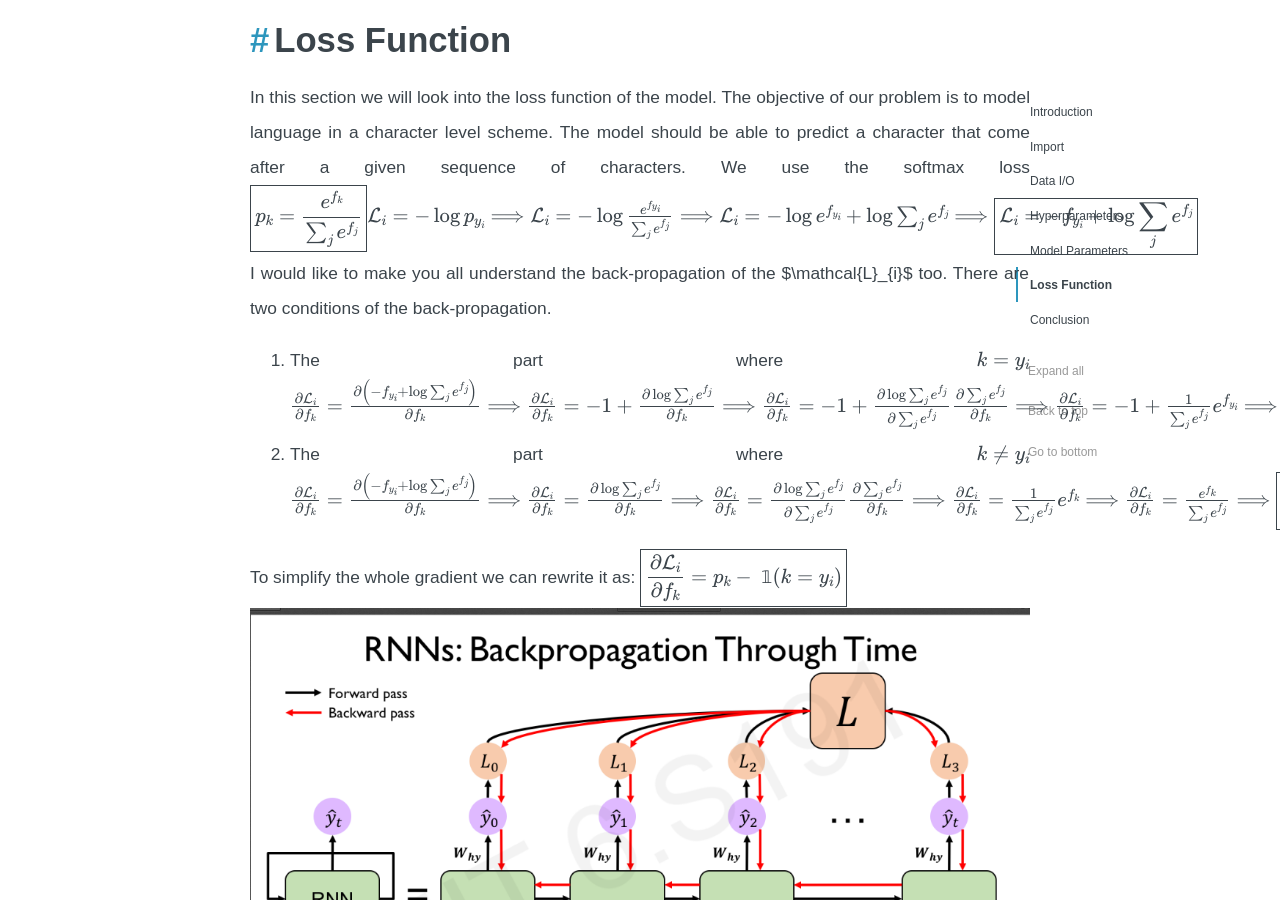
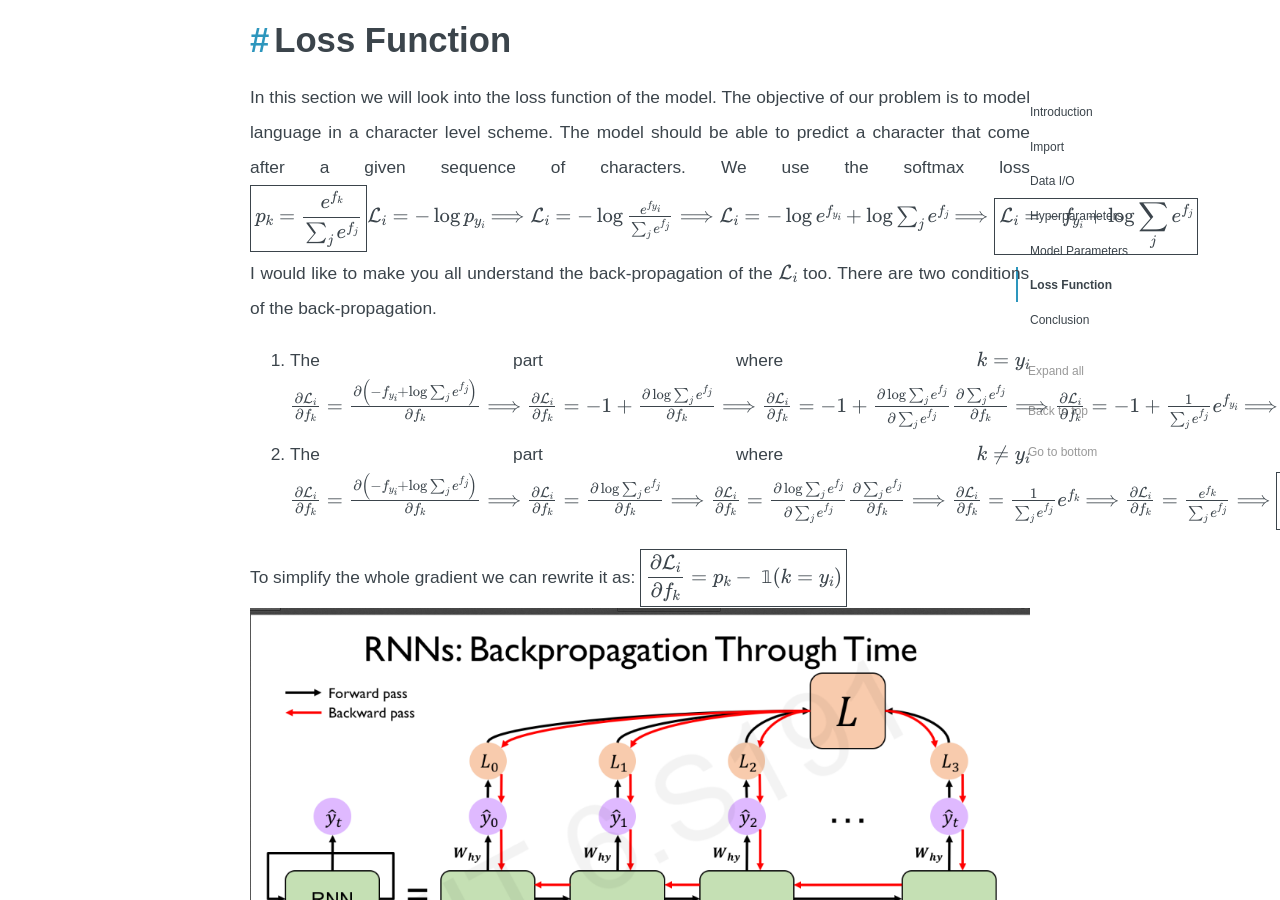
Before and after one commit to ariG23498/ariG23498.github.io, a Jekyll site: the page built from _posts/2020-09-15-Min-Char-RNN.md, in a window 1280 px wide and 900 px high, scrolled down 2586 px. Built offline with Jekyll 4.4.1, drawn with Linux system fonts in a browser that asks for light colours; formulas are drawn with MathJax 3; comment, search, counter and statistics services are not loaded.

Commit message:
changes1

```diff
--- a/_posts/2020-09-15-Min-Char-RNN.md
+++ b/_posts/2020-09-15-Min-Char-RNN.md
@@ -91,7 +91,7 @@ $$
 \Longrightarrow \mathcal{L}_{i} =-\log e^{f_{y_{i}}} +\log\sum _{j} e^{f_{j}}\\
 \Longrightarrow \boxed{\mathcal{L}_{i} =-f_{y_{i}} +\log\sum _{j} e^{f_{j}}}
 $$
-I would like to make you all understand the back-propagation of the $\mathcal{L}_{i}$ too.
+I would like to make you all understand the back-propagation of the $$\mathcal{L}_{i}$$ too.
 There are two conditions of the back-propagation.
 1. The part where $$\displaystyle k=y_{i}$$
 $$
```
